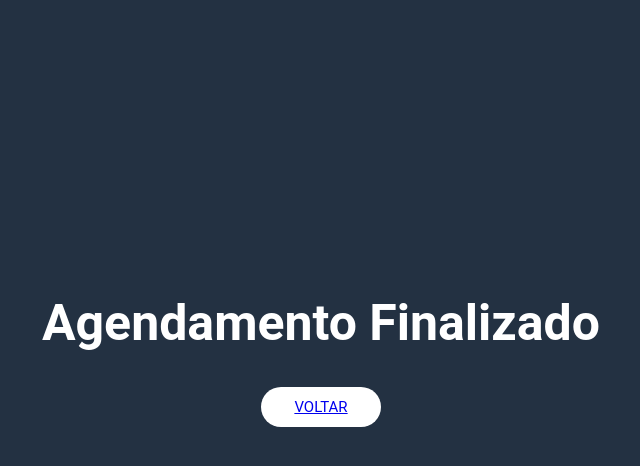
After one commit to tallesd12/crud-ceub, a Django app: template myapp/templates/agendados.html in a window 1280 px wide. The commit adds this page. Shown: the top 466 px of the page, without its empty margins (319-959 px from the left). Run offline with Django 4.2, Linux system fonts and the light colour scheme; the template is opened without the code that fills it, so the values that code supplies are empty.

Commit message:
commit final

```diff
--- a/myapp/models.py
+++ b/myapp/models.py
@@ -2,10 +2,10 @@ from django.db import models
 
 class Pessoa(models.Model):
     nome = models.CharField(max_length = 30)
-    cpf = models.IntegerField()
+    cpf = models.CharField(max_length = 30)
     data = models.DateField()
-    especialidade= models.CharField(max_length = 30, null=True)
+    especialidade= models.CharField(max_length = 30)
 
 
     def __str__(self):
-        return self.nome
+        return self.cpf
--- /dev/null
+++ b/myapp/static/css/styles2.css
@@ -0,0 +1,30 @@
+body{
+    font-family: Roboto;
+    background-color: #233142;;
+}
+
+.box{
+    display:flex;
+    padding-top: 20%;
+    align-items: center;
+    justify-content: center;
+    flex-direction: column;
+}
+
+h1{
+    color:white;
+    font-size: 50px;
+}
+
+button{
+    width: 120px;
+    height: 40px;
+    text-decoration:none;
+    border: none;
+    border-radius: 20px;
+    margin-top:1px;
+    background-color:white;
+    color: white;
+    font-family: Roboto;
+    font-size: 15px;
+}
--- /dev/null
+++ b/myapp/templates/agendados.html
@@ -0,0 +1,19 @@
+{%load static%}
+<!DOCTYPE html>
+<html lang="en">
+<head>
+    <meta charset="UTF-8">
+    <meta name="viewport" content="width=, initial-scale=1.0">
+    <link href ="{% static 'css/styles2.css' %}" rel="stylesheet">
+    <title>Document</title>
+</head>
+<body>
+    <div class="box">
+            <h1>Agendamento Finalizado</h1>
+
+        <button>
+            <a href="{% url 'views.agendamento'%}">VOLTAR</a>
+        </button>
+    </div>
+</body>
+</html>
--- a/myapp/urls.py
+++ b/myapp/urls.py
@@ -2,5 +2,8 @@ from . import views
 from django.urls import path
 
 urlpatterns = [
-    path('agendamento/', views.agendamento),
+    path('agendamento/', views.agendamento, name="views.agendamento"),
+    path('agendados/', views.agendados, name="views.agendados"),
+    path('json/', views.json, name="views.json"),
+
 ]
```
Also changed, not shown: myapp/templates/agendamento.html (+9 -5 lines), myapp/views.py (+17 -0 lines), db.sqlite3, myapp/migrations/0003_alter_pessoa_cpf.py (added).
